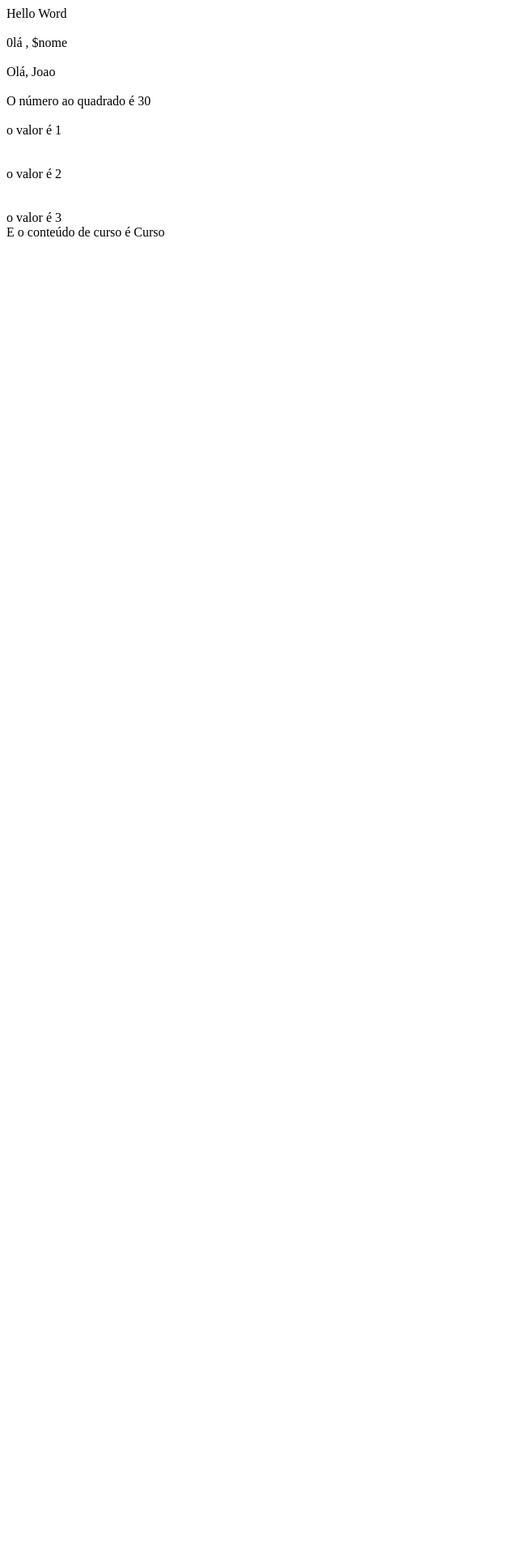
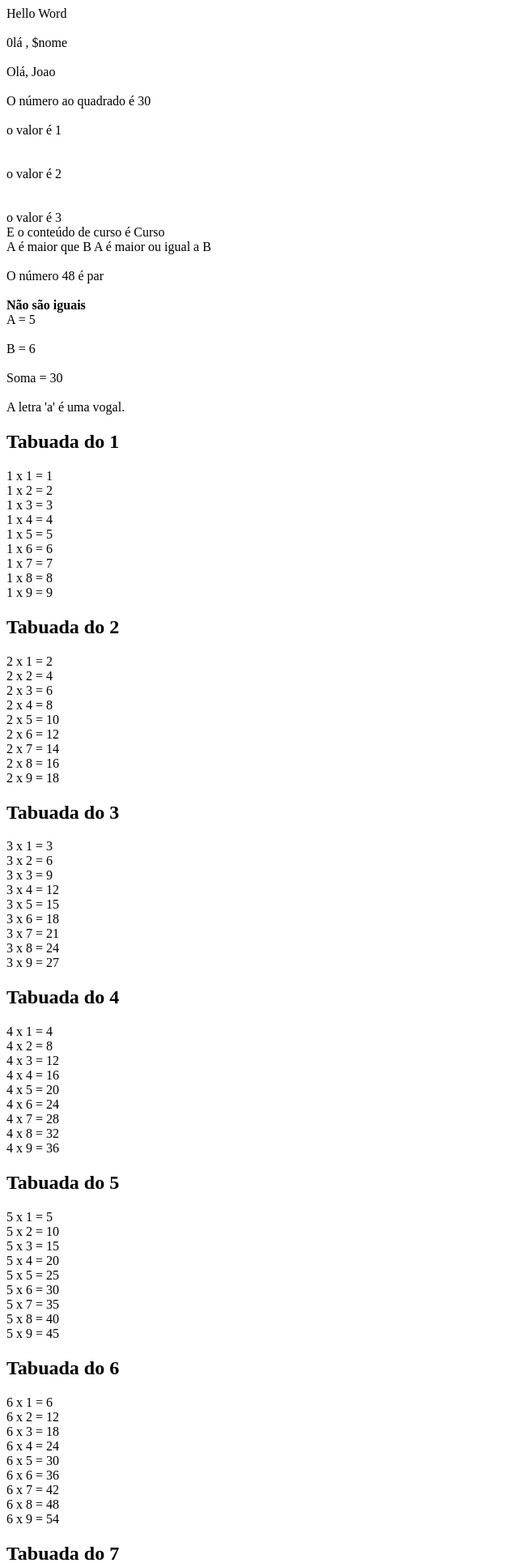
Before and after one commit to Brunomartins-web/ED-PHP, a PHP site: page / in a window 1280 px wide. Shown: the top 1930 px of the page at 81% size, without its empty margins (0-640 px from the left). Before the commit the page ends 292 px from the top, so only its background shows below. Run offline with PHP 8.4, Linux system fonts and the light colour scheme.

Commit message:
feat: add algumas estruturas de repitição

```diff
--- a/index.php
+++ b/index.php
@@ -48,13 +48,88 @@ echo "<br><br> O número ao quadrado é $numero";
     ?>
 
     <?php
+     // Estrutura de controle if
     $a = 10;
-    $b = 20;
+    $b = 5;
+
+    // Estrutura de controle if
 
     if ($a > $b) {
         echo "A é maior que B";
     }
+    ?>
+
+    <?php
+    // Estrutura de controle if-else
+
+    $a = 30;
+    $b =20;
+    if ($a < $b) {
+        echo "A é menor que B";
+    } else {
+        echo "A é maior ou igual a B";
+    }
+    ?>
+
+    <?php
+    // Exercio
+
+    $n = 48;
+
+    if ($n % 2 == 0) {
+        echo "<br><br> O número $n é par";
+    } else {
+        echo "<br> O número $n é impar";
+    }
+    ?>
+
+    <?php
+    //Exercio 2
+
+    $a = 5;
+    $b = 6;
+
+    if ($a == $b) {
+        $c = $a + $b;
+        echo "<br> São iguais, a soma é $c";
+    } else {
+        $c= $a * $b;
+    }
+    echo nl2br("<br><br><strong>Não são iguais</strong><br> A = $a");
+    echo "<br><br> B = $b";
+    echo "<br><br> Soma = $c";
+    ?>
+
+    <?php
+    //Faça um script que verifique se uma letra digitada num campo de input é vogal ou consoante.
+
+    $letra = 'A';
+    $letra = strtolower(trim($letra)); // Converte a letra para minúscula
+
+    if (strlen($letra) != 1 || $letra < 'a' || $letra > 'z'){
+        echo "<br><br> Entrada inválida, Por favor, digite apenas uma letra. (A-Z).";
+    } else{
+        if ($letra == 'a' || $letra == 'e' || $letra == 'i' || $letra == 'o' || $letra == 'u') {
+            echo "<br><br> A letra '$letra' é uma vogal.";
+        } else {
+            echo "<br><br> A letra '$letra' é uma consoante.";
+        }
+    }
 
     ?>
+
+    <?php for ($i=1;$i<=10;$i++) { ?>
+        <div>
+            <h2>Tabuada do <?php echo $i?></h2>
+
+            <?php for ($j=1; $j<10; $j++){ ?>
+
+            <span class="cor1"><?php echo $i; ?></span> x <span
+            class="cor2"><?php echo $j; ?></span> = <?php echo
+            $i * $j; ?> <br/>
+            <?php } ?>
+        </div>
+        <?php } ?>
+
 </body>
 </html>
```
